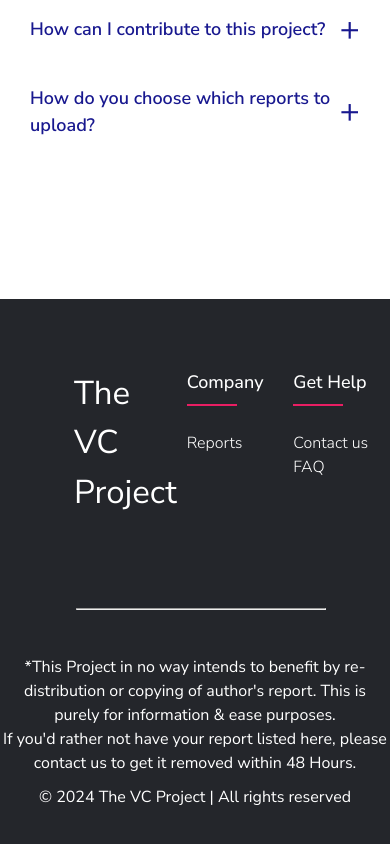
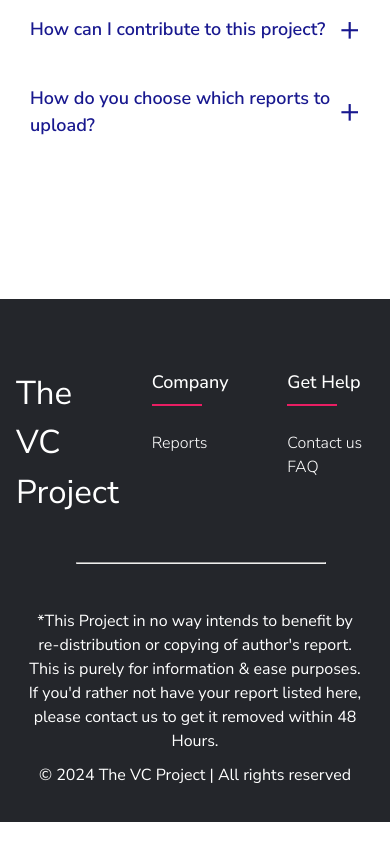
Before and after one commit to shashank-mishra14/TheVCProj, a React (Create React App) app: page / in a window 390 px wide. Shown: the part 2455-3299 px from the top of the page. After the commit the page ends 3277 px from the top, so only its background shows below. Built offline with nearby package versions, Linux system fonts and the light colour scheme; a web font is replaced by a local one.

Commit message:
changes in footer

```diff
--- a/src/components/Footer/Footer.css
+++ b/src/components/Footer/Footer.css
@@ -133,13 +133,13 @@ ul{
   .footer-col{
     width: 50%;
     margin-bottom: 30px;
-	padding-left: 10px;
+	padding-left: 33px;
 	padding-right: 10px;
 }
 .footer hr {
     content: "";
     position: relative;
-    margin-top: 70px;
+    margin-top: 24px;
     bottom: 45px;
     left: 76px;
     align-items: center;
@@ -148,11 +148,16 @@ ul{
     height: 1px;
     background-color: white;
 }
+.para-footer {
+    padding-bottom: 10px;
+	padding-right:25px;
+	padding-left:25px;
+}
 .main-tag{
 	background-color: #24262b;
 	color: #ffffff;
 	font-size: 33px;
-	margin-left:100px;
+	margin-left:42px;
 
 }
 .tag {
```
